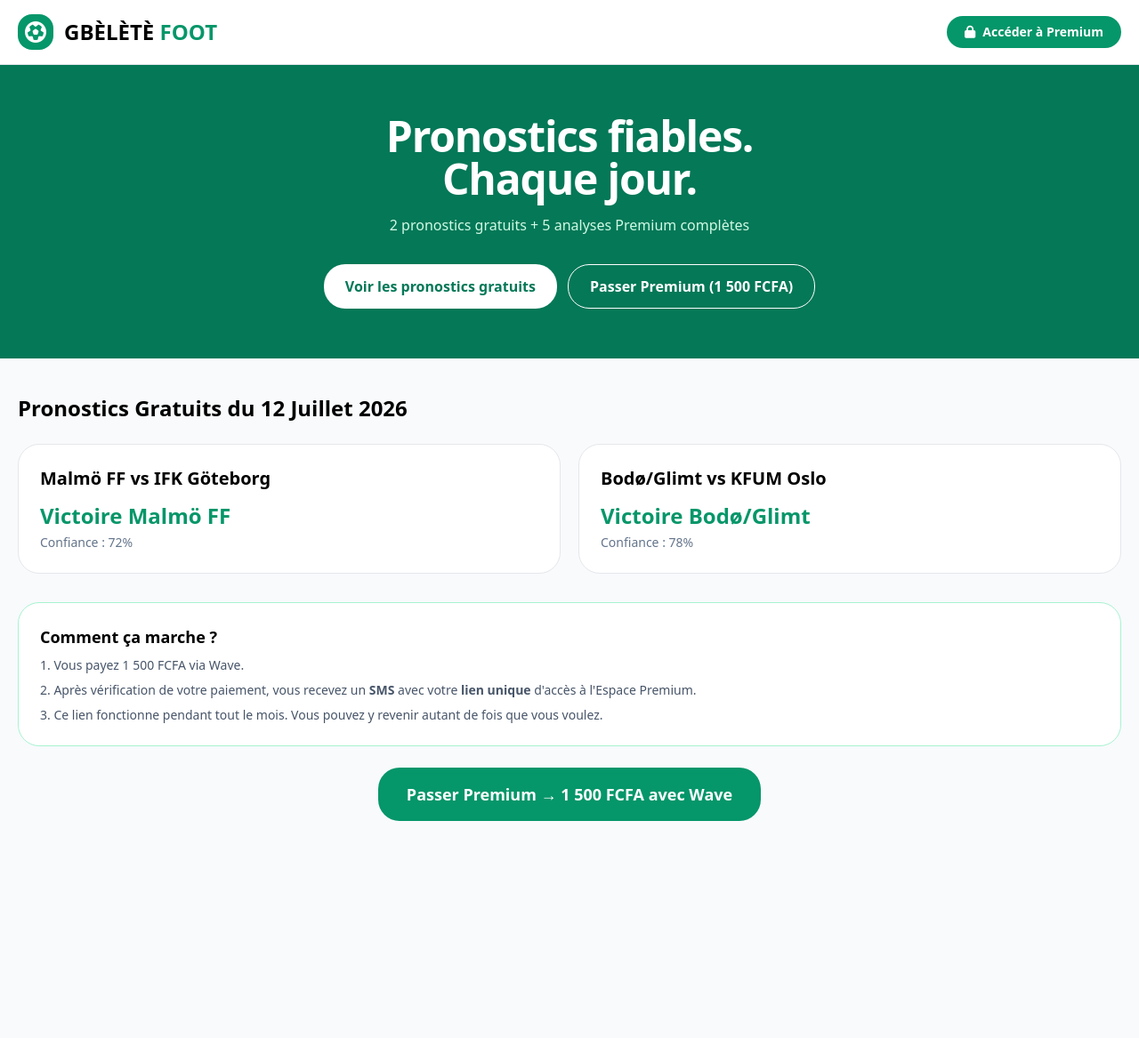
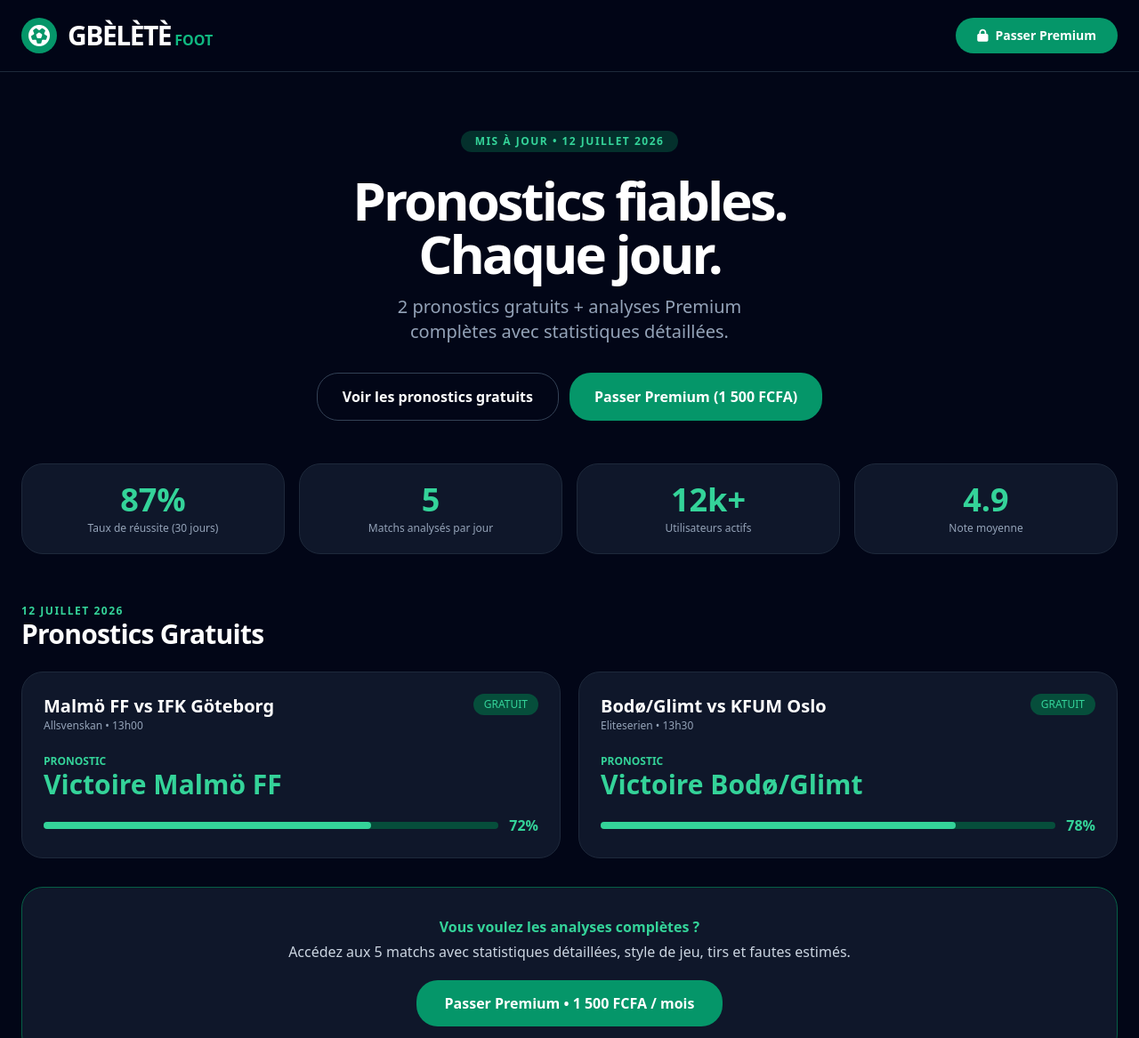
Before and after one commit to berobleangek-max/gbelete-football-pronostics, a plain HTML site: page index.html in a window 1280 px wide. Shown: the top 1167 px of the page at 89% size. Before the commit the page ends 963 px from the top, so only its background shows below. Drawn offline with nearby package versions, Linux system fonts and the light colour scheme.

Commit message:
Add files via upload

```diff
--- a/index.html
+++ b/index.html
@@ -3,69 +3,121 @@
 <head>
     <meta charset="UTF-8">
     <meta name="viewport" content="width=device-width, initial-scale=1.0">
-    <title>GBÈLÈTÈ FOOTBALL PRONOSTICS</title>
+    <title>GBÈLÈTÈ FOOTBALL PRONOSTICS • Pronostics quotidiens fiables</title>
     <script src="https://cdn.tailwindcss.com"></script>
     <link rel="stylesheet" href="https://cdnjs.cloudflare.com/ajax/libs/font-awesome/6.5.1/css/all.min.css">
 </head>
-<body class="bg-slate-50">
-    <nav class="bg-white border-b">
-        <div class="max-w-screen-xl mx-auto px-5 py-4 flex justify-between items-center">
+<body class="bg-slate-950 text-white">
+    <nav class="border-b border-slate-800 bg-slate-950/80 backdrop-blur-lg sticky top-0 z-50">
+        <div class="max-w-screen-xl mx-auto px-6 py-5 flex justify-between items-center">
             <div class="flex items-center gap-x-3">
-                <div class="w-10 h-10 bg-emerald-600 rounded-2xl flex items-center justify-center">
+                <div class="w-10 h-10 bg-emerald-600 rounded-3xl flex items-center justify-center">
                     <i class="fa-solid fa-futbol text-white text-2xl"></i>
                 </div>
-                <span class="font-bold text-2xl">GBÈLÈTÈ <span class="text-emerald-600">FOOT</span></span>
+                <div>
+                    <span class="font-bold text-3xl tracking-tighter">GBÈLÈTÈ</span>
+                    <span class="text-emerald-500 font-semibold">FOOT</span>
+                </div>
             </div>
             <button onclick="window.location.href='premium.html'"
-                    class="px-5 py-2 bg-emerald-600 text-white font-bold rounded-3xl text-sm flex items-center gap-x-2">
+                    class="px-6 py-2.5 bg-emerald-600 hover:bg-emerald-500 transition-colors text-white font-bold rounded-3xl text-sm flex items-center gap-x-2">
                 <i class="fa-solid fa-lock"></i>
-                <span>Accéder à Premium</span>
+                <span>Passer Premium</span>
             </button>
         </div>
     </nav>
 
-    <div class="bg-emerald-700 text-white py-14 px-5 text-center">
-        <h1 class="text-5xl font-bold tracking-tight mb-4">Pronostics fiables.<br>Chaque jour.</h1>
-        <p class="text-emerald-100 max-w-md mx-auto mb-8">2 pronostics gratuits + 5 analyses Premium complètes</p>
+    <div class="max-w-screen-xl mx-auto px-6 pt-16 pb-12 text-center">
+        <div class="inline-block px-4 py-1 bg-emerald-900/60 text-emerald-400 text-xs font-bold tracking-[1.5px] rounded-full mb-6">MIS À JOUR • 12 JUILLET 2026</div>
 
-        <div class="flex justify-center gap-3">
-            <button onclick="document.getElementById('pronostics').scrollIntoView({behavior:'smooth'})"
-                    class="px-6 py-3 bg-white text-emerald-700 font-bold rounded-3xl">Voir les pronostics gratuits</button>
+        <h1 class="text-6xl font-bold tracking-tighter leading-none mb-4">Pronostics fiables.<br>Chaque jour.</h1>
+        <p class="text-xl text-slate-400 max-w-md mx-auto">2 pronostics gratuits + analyses Premium complètes avec statistiques détaillées.</p>
+
+        <div class="mt-8 flex justify-center gap-3">
+            <button onclick="document.getElementById('pronostics').scrollIntoView({ behavior: 'smooth' })"
+                    class="px-7 py-3.5 border border-slate-700 hover:bg-slate-900 transition-colors rounded-3xl font-semibold">Voir les pronostics gratuits</button>
             <button onclick="window.location.href='premium.html'"
-                    class="px-6 py-3 border border-white text-white font-bold rounded-3xl">Passer Premium (1 500 FCFA)</button>
+                    class="px-7 py-3.5 bg-emerald-600 hover:bg-emerald-500 transition-colors rounded-3xl font-semibold">Passer Premium (1 500 FCFA)</button>
         </div>
     </div>
 
-    <div id="pronostics" class="max-w-screen-xl mx-auto px-5 py-10">
-        <h2 class="text-2xl font-bold mb-6">Pronostics Gratuits du 12 Juillet 2026</h2>
+    <div class="max-w-screen-xl mx-auto px-6 pb-14">
+        <div class="grid grid-cols-2 md:grid-cols-4 gap-4">
+            <div class="bg-slate-900 border border-slate-800 rounded-3xl p-5 text-center">
+                <div class="text-4xl font-bold text-emerald-400">87%</div>
+                <div class="text-xs text-slate-400 mt-1">Taux de réussite (30 jours)</div>
+            </div>
+            <div class="bg-slate-900 border border-slate-800 rounded-3xl p-5 text-center">
+                <div class="text-4xl font-bold text-emerald-400">5</div>
+                <div class="text-xs text-slate-400 mt-1">Matchs analysés par jour</div>
+            </div>
+            <div class="bg-slate-900 border border-slate-800 rounded-3xl p-5 text-center">
+                <div class="text-4xl font-bold text-emerald-400">12k+</div>
+                <div class="text-xs text-slate-400 mt-1">Utilisateurs actifs</div>
+            </div>
+            <div class="bg-slate-900 border border-slate-800 rounded-3xl p-5 text-center">
+                <div class="text-4xl font-bold text-emerald-400">4.9</div>
+                <div class="text-xs text-slate-400 mt-1">Note moyenne</div>
+            </div>
+        </div>
+    </div>
 
-        <div class="grid md:grid-cols-2 gap-5">
-            <div class="bg-white border rounded-3xl p-6">
-                <div class="font-bold text-xl">Malmö FF vs IFK Göteborg</div>
-                <div class="text-emerald-600 font-bold mt-3 text-2xl">Victoire Malmö FF</div>
-                <div class="text-sm text-slate-500 mt-1">Confiance : 72%</div>
-            </div>
-
-            <div class="bg-white border rounded-3xl p-6">
-                <div class="font-bold text-xl">Bodø/Glimt vs KFUM Oslo</div>
-                <div class="text-emerald-600 font-bold mt-3 text-2xl">Victoire Bodø/Glimt</div>
-                <div class="text-sm text-slate-500 mt-1">Confiance : 78%</div>
+    <div id="pronostics" class="max-w-screen-xl mx-auto px-6 pb-16">
+        <div class="flex items-center justify-between mb-6">
+            <div>
+                <div class="text-emerald-400 text-xs font-bold tracking-[1.5px]">12 JUILLET 2026</div>
+                <div class="text-3xl font-bold tracking-tight">Pronostics Gratuits</div>
             </div>
         </div>
 
-        <div class="mt-8 bg-white border border-emerald-200 rounded-3xl p-6">
-            <div class="font-bold text-lg mb-2">Comment ça marche ?</div>
-            <div class="text-sm text-slate-600 space-y-2">
-                <p>1. Vous payez 1 500 FCFA via Wave.</p>
-                <p>2. Après vérification de votre paiement, vous recevez un <strong>SMS</strong> avec votre <strong>lien unique</strong> d'accès à l'Espace Premium.</p>
-                <p>3. Ce lien fonctionne pendant tout le mois. Vous pouvez y revenir autant de fois que vous voulez.</p>
+        <div class="grid md:grid-cols-2 gap-5">
+            <div class="bg-slate-900 border border-slate-800 rounded-3xl p-6">
+                <div class="flex justify-between">
+                    <div>
+                        <div class="font-bold text-xl">Malmö FF vs IFK Göteborg</div>
+                        <div class="text-xs text-slate-400">Allsvenskan • 13h00</div>
+                    </div>
+                    <span class="px-3 h-fit py-1 text-xs bg-emerald-900 text-emerald-400 rounded-full">GRATUIT</span>
+                </div>
+                <div class="mt-6">
+                    <div class="text-emerald-400 text-xs font-bold">PRONOSTIC</div>
+                    <div class="text-3xl font-bold text-emerald-400">Victoire Malmö FF</div>
+                    <div class="mt-4">
+                        <div class="flex items-center gap-3">
+                            <div class="flex-1 h-2 bg-emerald-900 rounded-full"><div class="h-2 bg-emerald-400 rounded-full w-[72%]"></div></div>
+                            <span class="font-bold text-emerald-400">72%</span>
+                        </div>
+                    </div>
+                </div>
+            </div>
+
+            <div class="bg-slate-900 border border-slate-800 rounded-3xl p-6">
+                <div class="flex justify-between">
+                    <div>
+                        <div class="font-bold text-xl">Bodø/Glimt vs KFUM Oslo</div>
+                        <div class="text-xs text-slate-400">Eliteserien • 13h30</div>
+                    </div>
+                    <span class="px-3 h-fit py-1 text-xs bg-emerald-900 text-emerald-400 rounded-full">GRATUIT</span>
+                </div>
+                <div class="mt-6">
+                    <div class="text-emerald-400 text-xs font-bold">PRONOSTIC</div>
+                    <div class="text-3xl font-bold text-emerald-400">Victoire Bodø/Glimt</div>
+                    <div class="mt-4">
+                        <div class="flex items-center gap-3">
+                            <div class="flex-1 h-2 bg-emerald-900 rounded-full"><div class="h-2 bg-emerald-400 rounded-full w-[78%]"></div></div>
+                            <span class="font-bold text-emerald-400">78%</span>
+                        </div>
+                    </div>
+                </div>
             </div>
         </div>
 
-        <div class="mt-6 text-center">
+        <div class="mt-8 bg-slate-900 border border-emerald-800 rounded-3xl p-8 text-center">
+            <div class="text-emerald-400 font-bold mb-1">Vous voulez les analyses complètes ?</div>
+            <div class="text-slate-300 mb-5">Accédez aux 5 matchs avec statistiques détaillées, style de jeu, tirs et fautes estimés.</div>
             <button onclick="window.location.href='premium.html'"
-                    class="px-8 py-4 bg-emerald-600 text-white font-bold rounded-3xl text-lg">
-                Passer Premium → 1 500 FCFA avec Wave
+                    class="px-8 py-3.5 bg-emerald-600 hover:bg-emerald-500 transition-colors text-white font-bold rounded-3xl">
+                Passer Premium • 1 500 FCFA / mois
             </button>
         </div>
     </div>
```
